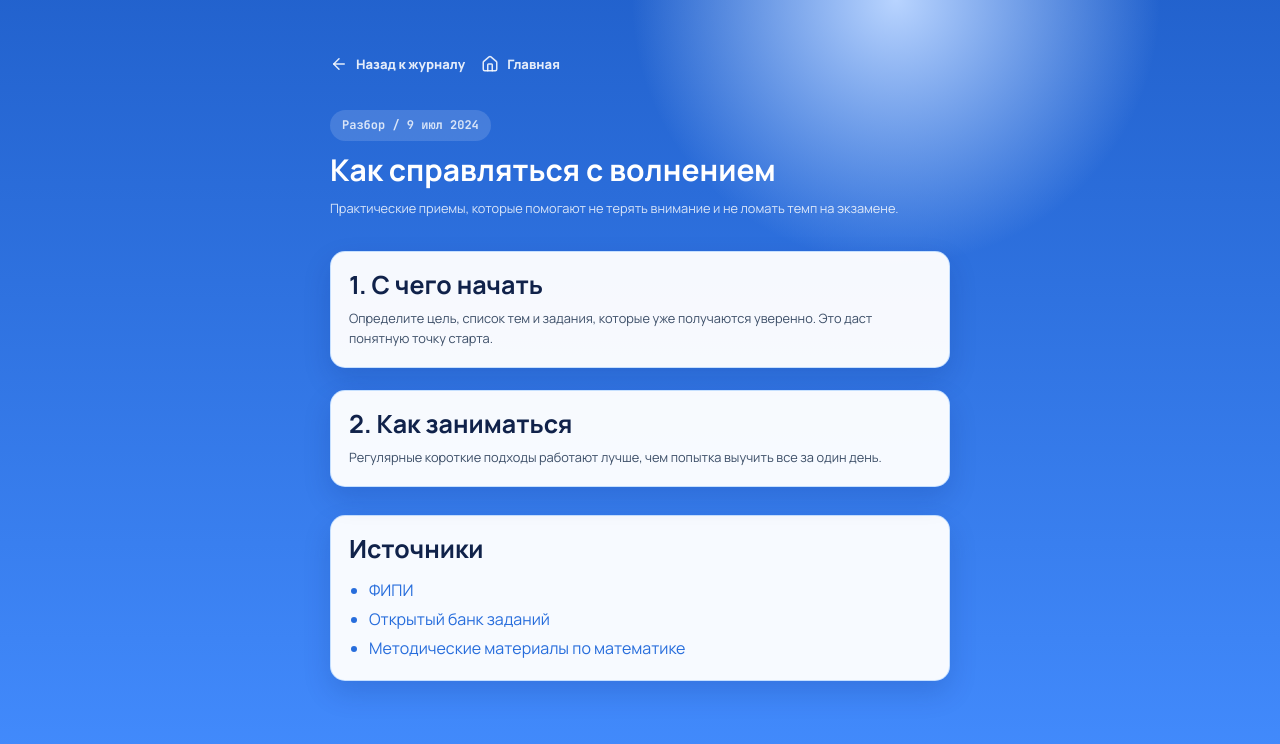
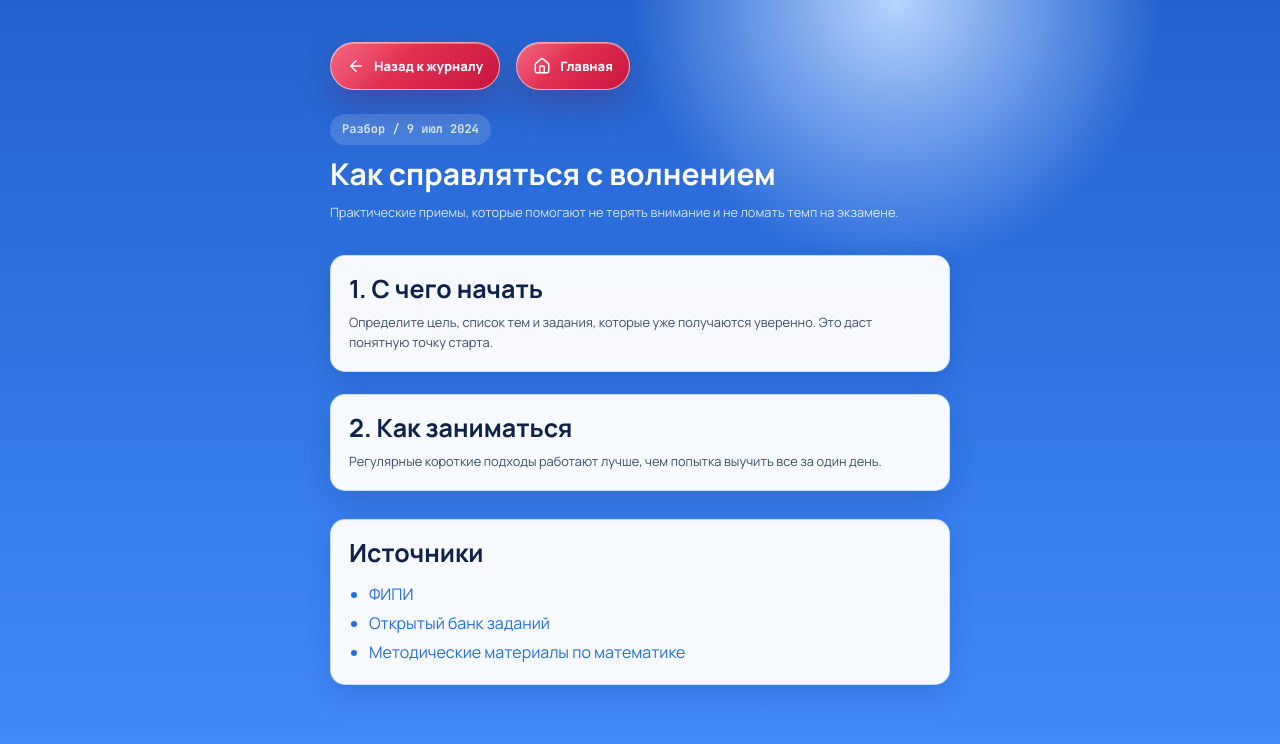
Before and after one commit to clashilyaclans-stack/siteforpash, a Next.js app: page /articles/exam-anxiety in a window 1280 px wide. Shown: the top 744 px of the page. Built offline with nearby package versions, Linux system fonts and the light colour scheme; no server answers; the database is empty.

Commit message:
Improve admin button fields

```diff
--- a/src/app/globals.css
+++ b/src/app/globals.css
@@ -997,6 +997,39 @@ img {
   font-size: 13px;
 }
 
+.articles-screen > .back-link,
+.article-nav-row .back-link {
+  min-height: 48px;
+  justify-content: center;
+  gap: 9px;
+  border: 1px solid rgba(255, 214, 221, 0.72);
+  border-radius: 999px;
+  background:
+    linear-gradient(135deg, rgba(255, 255, 255, 0.2), transparent 42%),
+    linear-gradient(135deg, #f34363 0%, #c9153e 100%);
+  color: #ffffff;
+  padding: 12px 16px;
+  font-size: 13px;
+  font-weight: 950;
+  text-align: center;
+  white-space: pre-line;
+  box-shadow:
+    0 16px 34px rgba(109, 0, 32, 0.24),
+    inset 0 1px 0 rgba(255, 255, 255, 0.32);
+}
+
+.articles-screen > .back-link:hover,
+.article-nav-row .back-link:hover {
+  border-color: rgba(255, 236, 239, 0.96);
+  background:
+    linear-gradient(135deg, rgba(255, 255, 255, 0.24), transparent 42%),
+    linear-gradient(135deg, #ff4c6f 0%, #b90f35 100%);
+  color: #ffffff;
+  box-shadow:
+    0 20px 42px rgba(109, 0, 32, 0.3),
+    inset 0 1px 0 rgba(255, 255, 255, 0.36);
+}
+
 .important-card {
   grid-template-columns: 42px 1fr;
   margin-bottom: 11px;
@@ -1202,6 +1235,18 @@ img {
 .admin-field textarea {
   min-height: 116px;
   resize: vertical;
+}
+
+.admin-field textarea[rows="2"] {
+  min-height: 74px;
+}
+
+.admin-field-hint {
+  display: block;
+  color: #718098;
+  font-size: 12px;
+  font-weight: 750;
+  line-height: 1.45;
 }
 
 .admin-primary,
```
Also changed, not shown: src/components/admin/AdminApp.tsx (+76 -11 lines).
